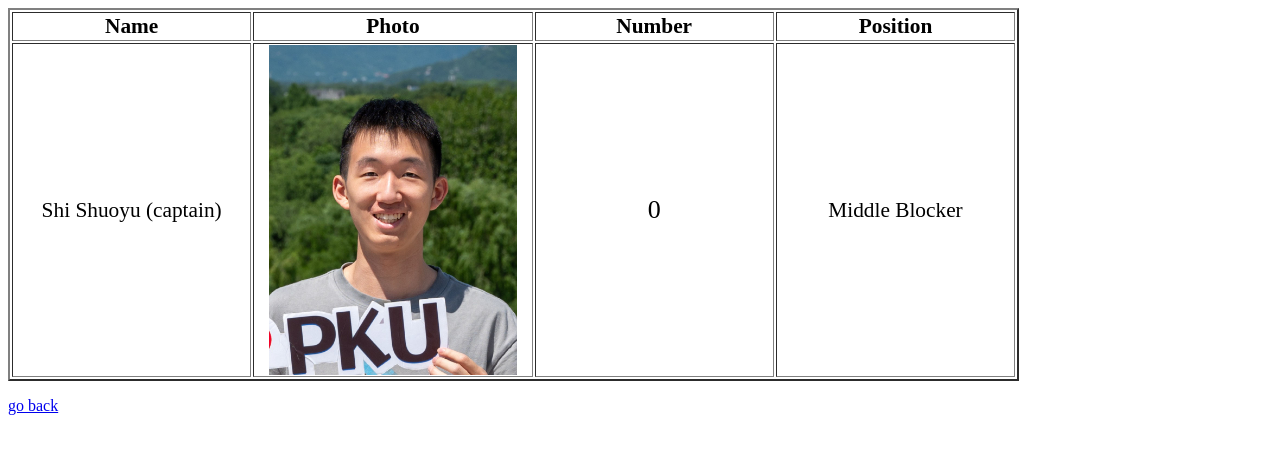
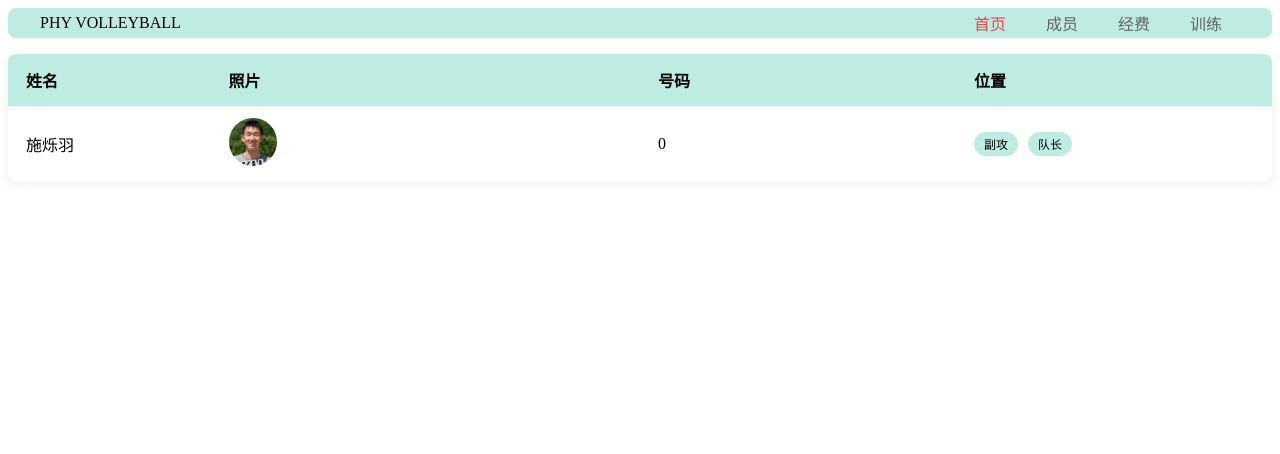
Before and after one commit to pku-phy-volleyball/pku-phy-volleyball.github.io, a plain HTML site: page members.html in a window 1280 px wide. Drawn offline with Linux system fonts and the light colour scheme.

Commit message:
overall style & navigator

```diff
--- a/members.html
+++ b/members.html
@@ -1,30 +1,45 @@
-<table border="2" style="table-layout: fixed; width: 80%; word-wrap: break-word; overflow-wrap: break-word; font-size: 16pt">
-  <colgroup>
-    <col style="width: 24%;">
-    <col style="width: 28%;">
-    <col style="width: 24%;">
-    <col style="width: 24%;">
-  </colgroup>
-  <tr>
-    <th>Name</th>
-    <th>Photo</th>
-    <th>Number</th>
-    <th>Position</th>
-  </tr>
-  <tr>
-    <td>
-        <div style="text-align: center;">Shi Shuoyu (captain)</div>
-    </td>
-    <td>
-        <img src="/figs/Shi-Shuoyu.jpg" alt="photo" style="width: 90%; display: block; margin: 0 auto;">
-    </td>
-    <td><div style="text-align: center; font-size: 26px">0</div></td>
-    <td><div style="text-align: center;">Middle Blocker</div></td>
-  </tr>
-</table>
+<!DOCTYPE html>
+<html lang="zh-CN">
+<head>
+    <meta charset="UTF-8">
+    <title>成员</title>
+    <link rel="stylesheet" href="style.css">
+</head>
+<body>
+    <nav class="navbar">
+    <div class="nav-logo">PHY VOLLEYBALL</div>
+    <ul class="nav-links">
+        <li><a href="index.html" class="active">首页</a></li>
+        <li><a href="members.html">成员</a></li>
+        <li><a href="funding.html">经费</a></li>
+        <li><a href="training.html">训练</a></li>
+    </ul>
+    </nav>
+</body>
+</html>
 
 <p>
-    <a href="index.html">
-        go back
-    </a>
+
 </p>
+
+<table class="members-table">
+  <thead>
+    <tr>
+      <th>姓名</th>
+      <th>照片</th>
+      <th>号码</th>
+      <th>位置</th>
+    </tr>
+  </thead>
+  <tbody>
+    <tr>
+      <td><span class="member-name">施烁羽</span></td>
+      <td><img src="/figs/Shi-Shuoyu.jpg" alt="施烁羽" class="member-photo"></td>
+      <td><span class="member-number">0</span></td>
+      <td>
+        <span class="position-tag">副攻</span>
+        <span class="position-tag">队长</span>
+      </td>
+    </tr>
+  </tbody>
+</tabl
--- /dev/null
+++ b/style.css
@@ -0,0 +1,116 @@
+:root {
+  --main-color: #beece2;
+}
+
+.navbar {
+  display: flex;
+  justify-content: space-between;
+  align-items: center;
+  border-radius: 8px;
+  background: var(--main-color);
+  padding: 0 32px;
+  height: 30px;
+}
+.nav-links {
+  display: flex;
+  gap: 4px;
+  list-style: none;
+  margin: 0; padding: 0;
+}
+.nav-links a {
+  color: #636363;
+  text-decoration: none;
+  padding: 0px 18px;
+  border-radius: 6px;
+  transition: all 0.25s;
+}
+.nav-links a:hover {
+  color: #fff;
+  background: rgba(116, 82, 82, 0.15);
+}
+.nav-links a.active {
+  color: #e94545;
+}
+
+.training-table {
+  width: 100%;
+  table-layout: fixed;
+  border-collapse: collapse;
+  border-radius: 8px;
+  overflow: hidden;
+  box-shadow: 0 2px 12px rgba(0,0,0,0.08);
+  font-size: 15px;
+  background: #fff;
+}
+.training-table thead {
+  background: var(--main-color);
+  color: #636363;
+}
+.training-table th {
+  padding: 14px 18px;
+  text-align: left;
+  font-weight: 600;
+  border: none;
+}
+.training-table td {
+  padding: 12px 18px;
+  border-bottom: 1px solid #e8e8f0;
+  color: #333;
+}
+.training-table tbody tr:hover {
+  background: #f8f9fc;
+}
+
+.members-table {
+  width: 100%;
+  table-layout: fixed;
+  border-collapse: collapse;
+  border-radius: 8px;
+  overflow: hidden;
+  box-shadow: 0 2px 12px rgba(0,0,0,0.08);
+  background: var(--card-bg);
+}
+.members-table thead {
+  background: var(--main-color);
+  color: var(--text-light);
+}
+.members-table th {
+  padding: 14px 18px;
+  text-align: left;
+  font-weight: 600;
+  border: none;
+}
+.members-table th:first-child { width: 15%; }
+.members-table th:nth-child(2) { width: 35%; }
+.members-table th:nth-child(3) { width: 25%; }
+.members-table th:last-child { width: 25%; }
+.members-table td {
+  padding: 12px 18px;
+  border-bottom: 1px solid var(--border-subtle);
+  vertical-align: middle;
+}
+.members-table tbody tr:hover {
+  background: var(--hover-bg);
+}
+.members-table tbody tr:hover {
+  background: #f8f9fc;
+}
+
+.member-photo {
+  width: 48px;
+  height: 48px;
+  border-radius: 50%;
+  object-fit: cover;
+  border: 2px solid var(--border-subtle);
+}
+
+.position-tag {
+  display: inline-block;
+  padding: 3px 10px;
+  border-radius: 12px;
+  font-size: 12px;
+  font-weight: 500;
+  background: var(--main-color);
+  color: var(--accent-color);
+  margin-right: 6px;
+}
```
Also changed, not shown: index-CN.html (deleted, +0 -36 lines), index.html (+27 -28 lines), members-CN.html (deleted, +0 -34 lines), training-CN.html (deleted, +0 -28 lines), training.html (+35 -18 lines).
